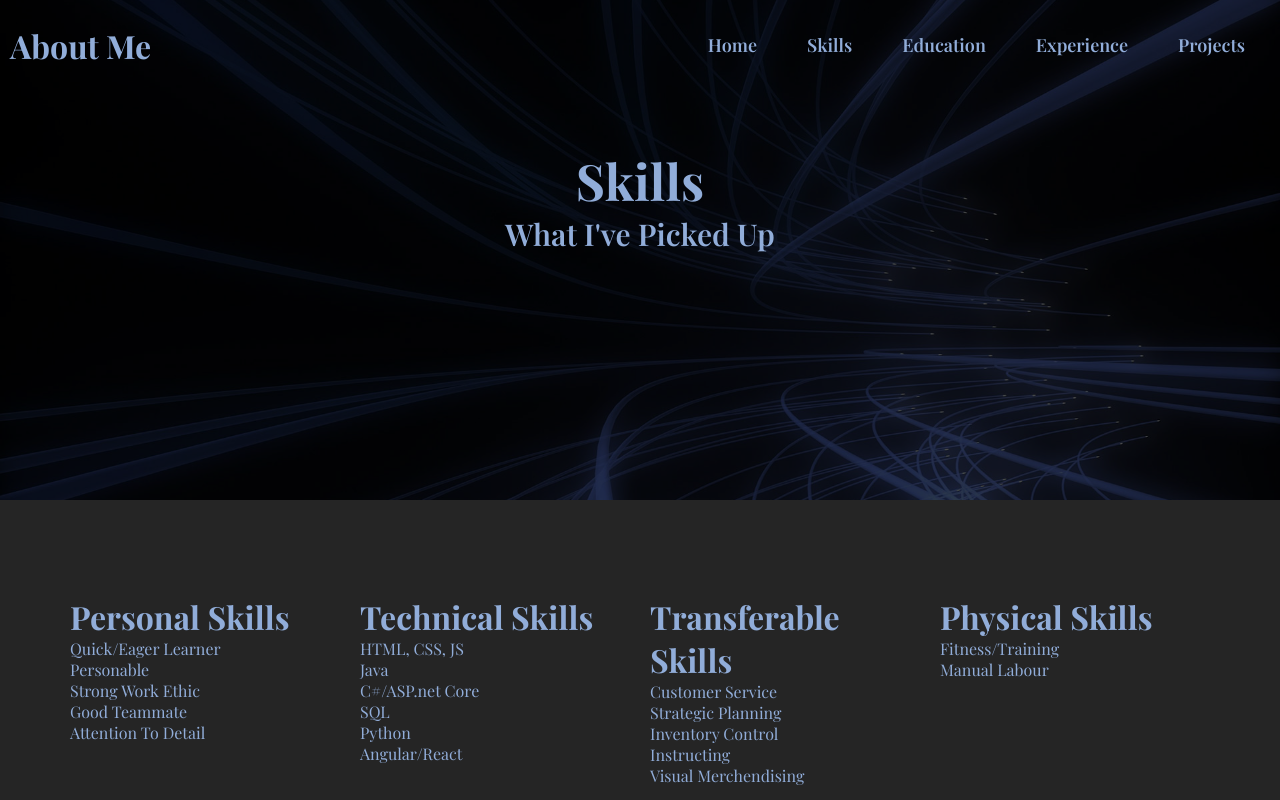
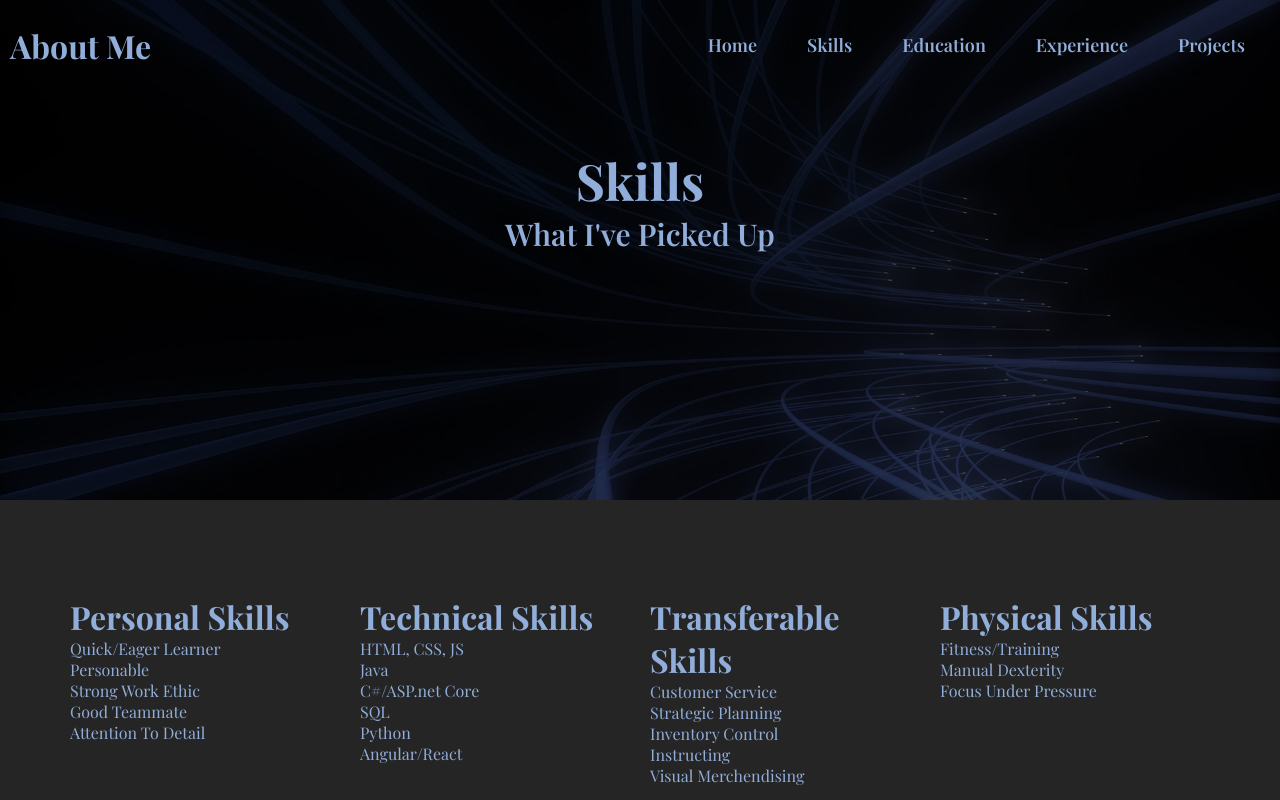
Before and after one commit to TyMckenz/portfolio, a React (Create React App) app: page /skills in a window 1280 px wide. Shown: the top 800 px of the page. Built offline with nearby package versions, Linux system fonts and the light colour scheme; a web font is replaced by a local one.

Commit message:
Small Wording Update

```diff
--- a/src/components/SkillsCard.js
+++ b/src/components/SkillsCard.js
@@ -33,7 +33,8 @@ const SkillsCard = () => {
             <div>
                 <h1>Physical Skills</h1>
                 <p>Fitness/Training</p>
-                <p>Manual Labour</p>
+                <p>Manual Dexterity</p>
+                <p>Focus Under Pressure</p>
             </div>
         </div>
     </div>
```
